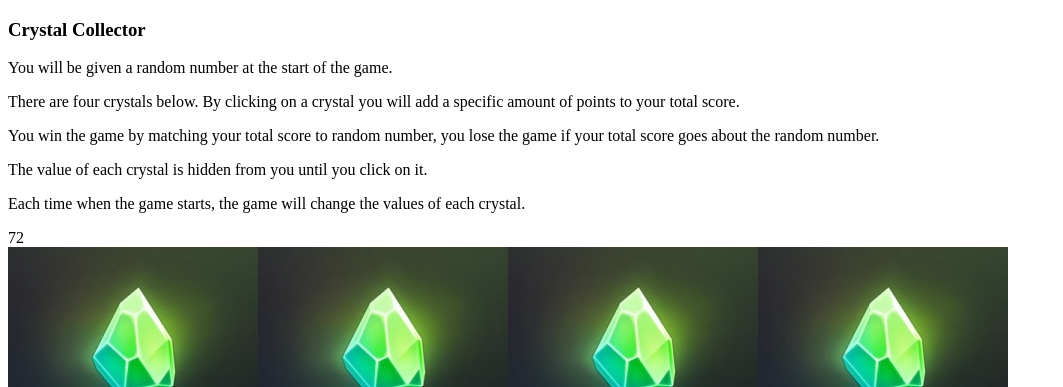
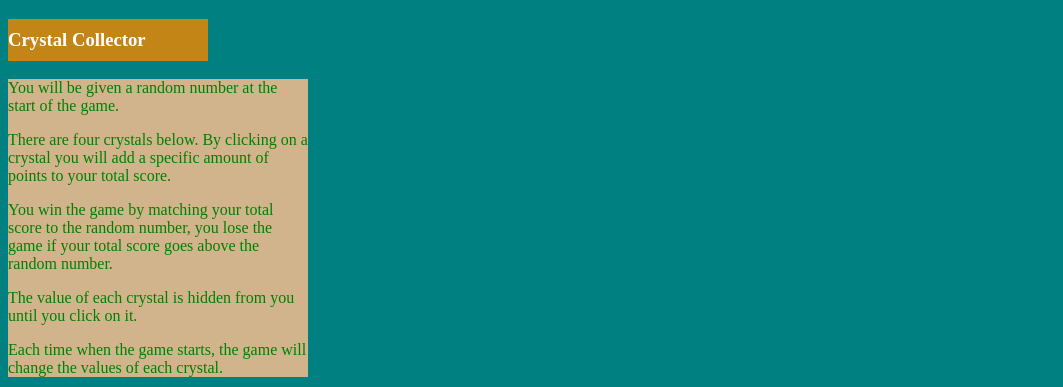
Before and after one commit to tiongsonkj/week-4-game, a plain HTML site: page index.html in a window 1280 px wide. Shown: the top 387 px of the page, without its empty margins (0-1063 px from the left). Drawn offline with nearby package versions, Linux system fonts and the light colour scheme.

Commit message:
crystal game

```diff
--- a/assets/css/reset.css
+++ b/assets/css/reset.css
@@ -0,0 +1,48 @@
+/* http://meyerweb.com/eric/tools/css/reset/
+   v2.0 | 20110126
+   License: none (public domain)
+*/
+
+html, body, div, span, applet, object, iframe,
+h1, h2, h3, h4, h5, h6, p, blockquote, pre,
+a, abbr, acronym, address, big, cite, code,
+del, dfn, em, img, ins, kbd, q, s, samp,
+small, strike, strong, sub, sup, tt, var,
+b, u, i, center,
+dl, dt, dd, ol, ul, li,
+fieldset, form, label, legend,
+table, caption, tbody, tfoot, thead, tr, th, td,
+article, aside, canvas, details, embed,
+figure, figcaption, footer, header, hgroup,
+menu, nav, output, ruby, section, summary,
+time, mark, audio, video {
+	margin: 0;
+	padding: 0;
+	border: 0;
+	font-size: 100%;
+	font: inherit;
+	vertical-align: baseline;
+}
+/* HTML5 display-role reset for older browsers */
+article, aside, details, figcaption, figure,
+footer, header, hgroup, menu, nav, section {
+	display: block;
+}
+body {
+	line-height: 1;
+}
+ol, ul {
+	list-style: none;
+}
+blockquote, q {
+	quotes: none;
+}
+blockquote:before, blockquote:after,
+q:before, q:after {
+	content: '';
+	content: none;
+}
+table {
+	border-collapse: collapse;
+	border-spacing: 0;
+}
--- a/assets/css/style.css
+++ b/assets/css/style.css
@@ -0,0 +1,38 @@
+body {
+	background-color: teal;
+}
+
+#game-header {
+	color: white;
+	background-color: #C48517;
+	padding: 10px 0;
+	width: 200px;
+}
+
+#paragraph {
+	color: green;
+	background-color: tan;
+	font-style: bold;
+	width: 300px;
+}
+
+#targetNumber {
+	color: black;
+	background-color: green;
+	float: left;
+	height: 100px;
+	width: 100px;
+	margin-right: 30px;
+	font-size: 30px;
+}
+
+#gameStats {
+	background-color: #3DE7F3;
+	height: 100px;
+	width: 100px;
+	float: left;
+}
+
+#crystals {
+	clear: both;
+}
--- a/assets/javascript/game.js
+++ b/assets/javascript/game.js
@@ -4,21 +4,13 @@ var losses = 0;
 var targetNumber = 19 + Math.floor(Math.random() * 101);
 $("#targetNumber").html(targetNumber);
 
-// 	WHY ISNT MY HTML BEING REPLACED WITH A NEW NUMBER!?! but it replaces down below
-function getNewTargetNumber () {
-	return targetNumber = 19 + Math.floor(Math.random() * 101);
-	$(this).replaceWith(targetNumber);
-}
+// create a function that will update the wins/losses?
 
-
-// create a function to start game?
-
-// created 4 unique crystal values.
+// created 4 unique crystal values and put them in an array
 var crystalValue1 = 1 + Math.floor(Math.random() * 12);
 var crystalValue2 = 1 + Math.floor(Math.random() * 12);
 var crystalValue3 = 1 + Math.floor(Math.random() * 12);
 var crystalValue4 = 1 + Math.floor(Math.random() * 12);
-
 var crystalArray = [crystalValue1, crystalValue2, crystalValue3, crystalValue4];
 console.log(crystalArray);
 
@@ -45,21 +37,38 @@ $(".crystal-image").on("click", function() {
 	if (counter === targetNumber) {
 		alert("You win!");
 		wins++;
-		counter = 0;
-		getNewTargetNumber();
-		console.log("new target number: " + targetNumber);
-		// get new values for array
+		resetGame();
+		console.log("This is the new target: " + targetNumber);
+		// call function reset game which will...
+		// bring counter back to zero, get a new target number,
+		// get new values for the array.
 	}
 	else if (counter >= targetNumber) {
 		alert("You lose!");
 		losses++;
-		counter = 0;
-		getNewTargetNumber();
-		console.log("new target number: " + targetNumber);
-		// get new values for array.
+		resetGame();
+		console.log("This is the new target: " + targetNumber);
+		// call function reset game which will...
+		// bring counter back to zero, get a new target number,
+		// get new values for the array.
 	}
 	$("#currentScore").html(counter);
 	console.log(counter);
 });
 
-// create function for updateGameInfo();
+function resetGame() {
+	// put counter back to zero
+	counter = 0;
+
+	// get a new target number
+	// working but not replacing it in HTML. WHY?!??!?!
+	targetNumber = getNewTargetNumber();
+
+	// get new array values
+	// no idea how to start
+}
+
+function getNewTargetNumber() {
+	return newTargetNumber = 19 + Math.floor(Math.random() * 101);
+	$("#targetNumber").html(newTargetNumber);
+}
--- a/index.html
+++ b/index.html
@@ -5,24 +5,33 @@
 
 	<!-- Added link to the jQuery Library -->
   <script src="https://cdnjs.cloudflare.com/ajax/libs/jquery/3.2.1/jquery.min.js"></script>
+
+  <link rel="stylesheet" type="text/css" href="assets/css/style.css">
 </head>
 <body>
 
-	<h3>Crystal Collector</h3>
+	<h3 id="game-header">Crystal Collector</h3>
 
-	<p>You will be given a random number at the start of the game.</p>
+	<div id="paragraph">
+		<p>You will be given a random number at the start of the game.</p>
 
-	<p>There are four crystals below. By clicking on a crystal you will add a specific
-	amount of points to your total score.</p>
+		<p>There are four crystals below. By clicking on a crystal you will add a specific
+		amount of points to your total score.</p>
 
-	<p>You win the game by matching your total score to random number, you lose the game
-	if your total score goes about the random number.</p>
+		<p>You win the game by matching your total score to the random number, you lose the game
+		if your total score goes above the random number.</p>
 
-	<p>The value of each crystal is hidden from you until you click on it.</p>
+		<p>The value of each crystal is hidden from you until you click on it.</p>
 
-	<p>Each time when the game starts, the game will change the values of each crystal.</p>
+		<p>Each time when the game starts, the game will change the values of each crystal.</p>
+	</div>
 
 	<div id="targetNumber"></div>
+
+	<!-- this div block alerts if you won or not and
+		 updates your wins/losses -->
+	<div id="gameStats"></div>
+
 	<div id="crystals"></div>
 
 	<div>Your total score is: <span id="currentScore"></span></div>
```
